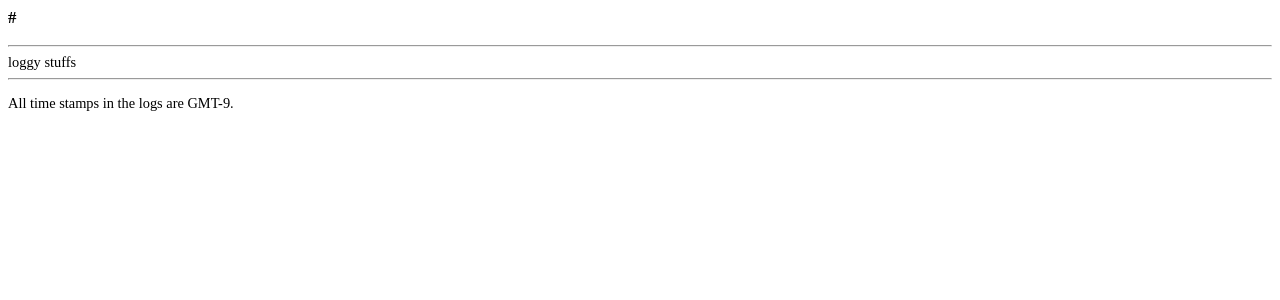
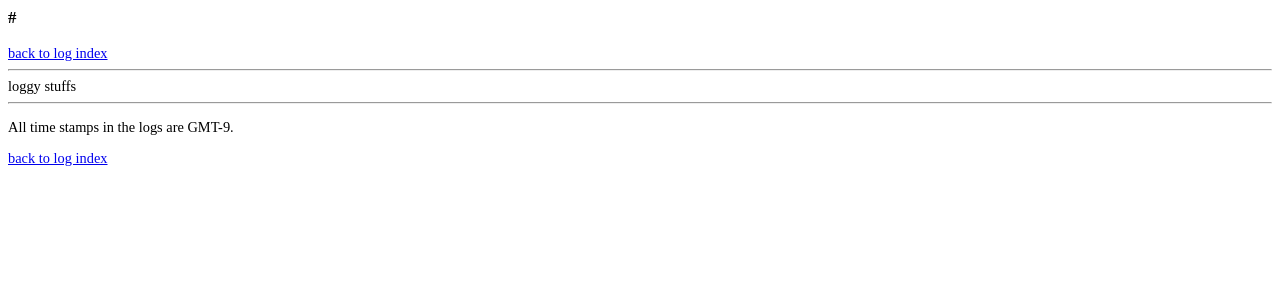
Before and after one commit to cugos/cugos_logging, a Django app: template templates/log_view_table.html in a window 1280 px wide. Shown: the top 300 px of the page. Run offline with Django 3.2, Linux system fonts and the light colour scheme; the template is opened without the code that fills it, so the values that code supplies are empty.

Commit message:
racicot started the decode process and some other small tidbits i changed

```diff
--- a/irc_log_report/views.py
+++ b/irc_log_report/views.py
@@ -49,10 +49,12 @@ def take_dump(request, chan=None, YEAR=None, MONTH=None, DAY=None):
     recordsList = []
     key = None
     for mes in messages:
+        # strip out some bad characters
+        irc_message = str(mes.message).replace('\x01','')
         recordsList.append ({ 'time': str(mes.time),
                              'chan' : str(mes.channel),
                              'teller' : str(mes.teller),
-                             'message' : str(mes.message)})
+                             'message' : irc_message})
 
         key = mes.channel + "-" + str(mes.date) + ".log"
 
--- a/templates/log_view_table.html
+++ b/templates/log_view_table.html
@@ -7,6 +7,7 @@
 
         <body>
                 <h3>#{{key}}</h3>
+                <a href="../../../">back to log index</a>
                 <hr/>
                 <table>
                         {% block log_view_records %}
@@ -15,5 +16,6 @@
                 </table>
                 <hr/>
         <p>All time stamps in the logs are GMT-9.</p>
+        <a href="../../../">back to log index</a>
         </body>
 </html>
```
